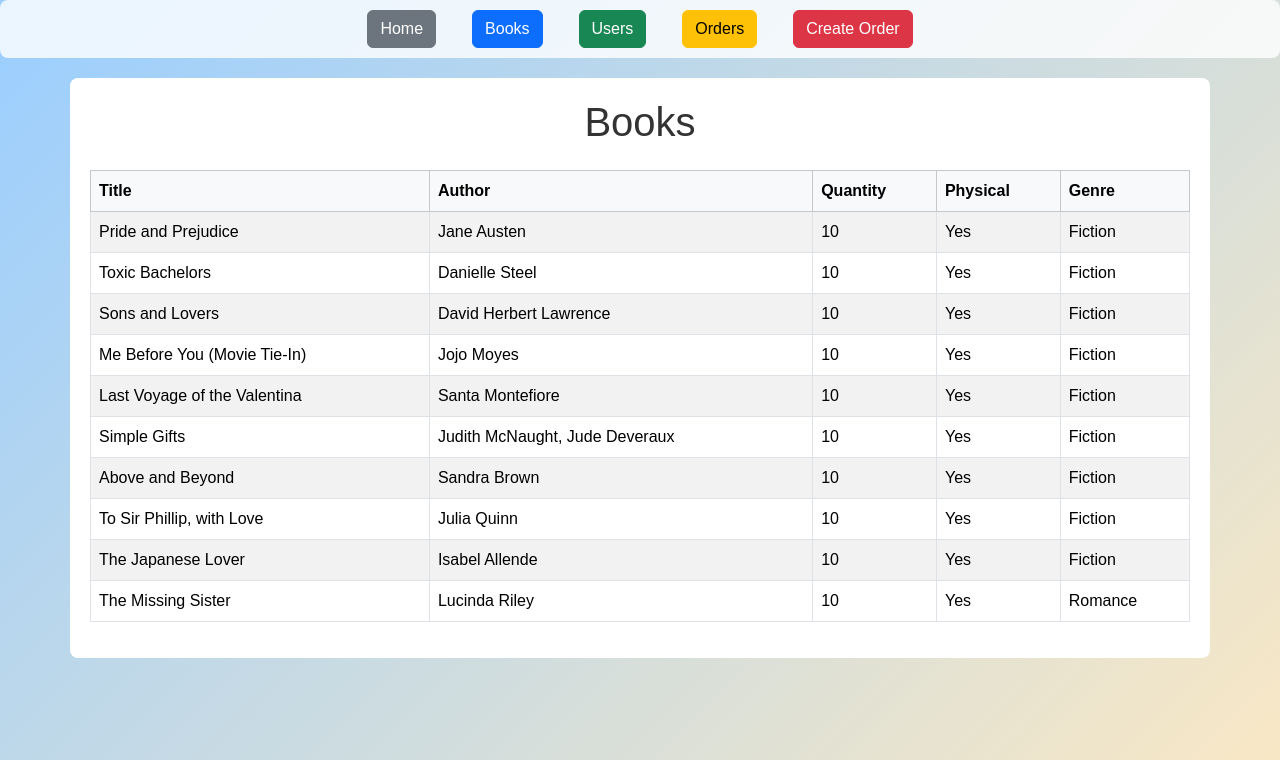
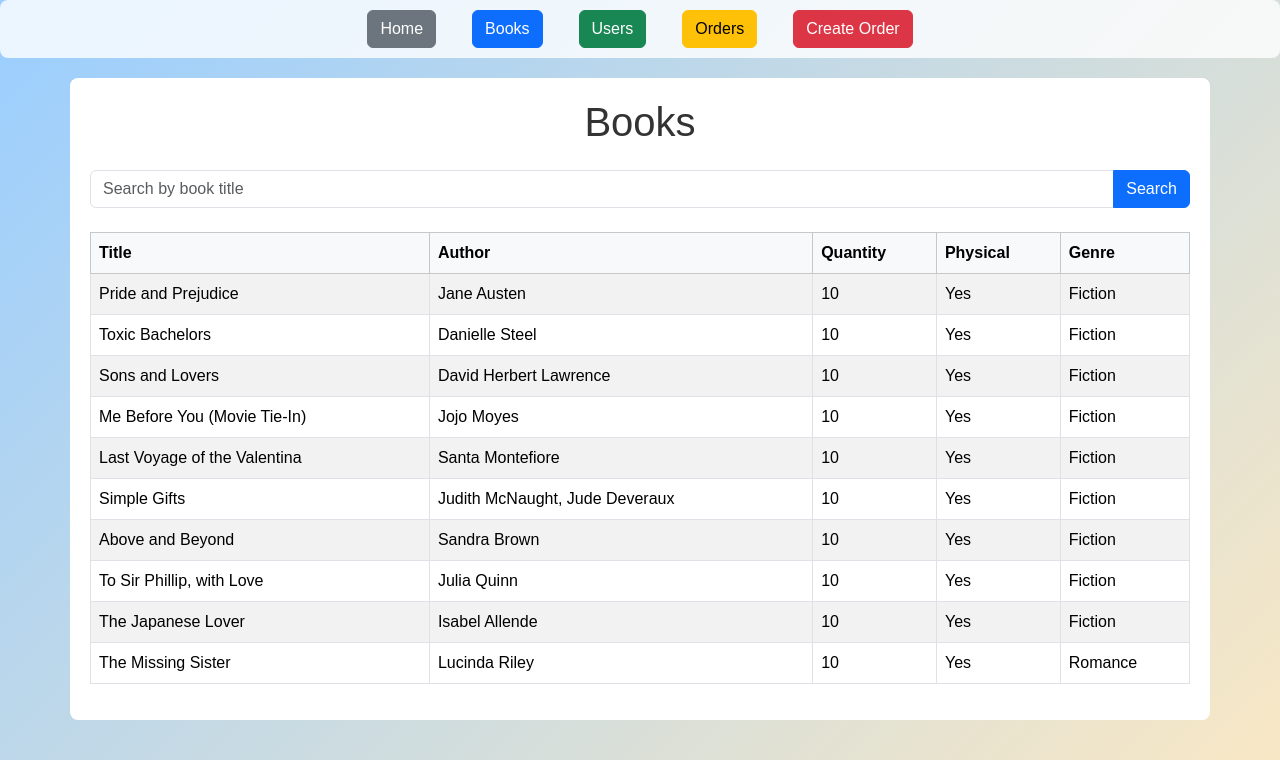
Before and after one commit to Kylea4708/Agile-Project-2025, a Flask app: page /books in a window 1280 px wide. Shown: the top 760 px of the page. Run offline with Flask 3, Linux system fonts and the light colour scheme; data comes from the database, SQL or seed files in the repository.

Commit message:
Implemented search bar for books

```diff
--- a/Project/app.py
+++ b/Project/app.py
@@ -1,36 +1,24 @@
 from datetime import datetime
 from flask import Flask, render_template, redirect, request, url_for
-#from flask_login import LoginManager, login_user, logout_user, login_required, current_user
 from pathlib import Path
-#from dotenv import load_dotenv
 from db import db
 from models import Book, User, Order, Orderbook
 import os
 
-# Load environment variables (if needed)
-#load_dotenv()
+
 
 app = Flask(__name__)
 app.config['SQLALCHEMY_DATABASE_URI'] = "sqlite:///book_store.db"
 app.config['SQLALCHEMY_TRACK_MODIFICATIONS'] = False
 app.config['SECRET_KEY'] = os.getenv("SECRET_KEY") or "fallback-secret-key"
 
-# DB setup
+
 app.instance_path = Path(".").resolve()
 db.init_app(app)
 with app.app_context():
     db.create_all()
 
-# Login Manager setup
-# login_manager = LoginManager()
-# login_manager.login_view = "login"
-# login_manager.init_app(app)
 
-# @login_manager.user_loader
-# def load_user(user_id):
-#     return db.session.get(User, int(user_id))
-
-# --- Routes ---
 
 @app.route("/")
 def home():
@@ -38,8 +26,13 @@ def home():
 
 @app.route("/books")
 def books():
-    books = db.session.execute(db.select(Book)).scalars().all()
-    return render_template("books.html", books=books)
+    search_query = request.args.get("q","").strip()
+    stmt = db.select(Book)
+    if search_query:
+        stmt = stmt.filter(Book.title.ilike(f"%{search_query}%"))
+
+    books = db.session.execute(stmt).scalars().all()
+    return render_template("books.html", books=books,search_query=search_query)
 
 @app.route("/users")
 def users():
--- a/Project/templates/books.html
+++ b/Project/templates/books.html
@@ -4,6 +4,14 @@
 
 {% block content %}
 <h1 class="text-center mb-4">Books</h1>
+
+<form method="get" class="mb-4">
+    <div class="input-group">
+        <input type="text" name="q" class="form-control" placeholder="Search by book title" value="{{ search_query }}">
+        <button class="btn btn-primary" type="submit">Search</button>
+    </div>
+</form>
+
 <table class="table table-striped table-bordered">
     <thead class="table-light">
         <tr>
```
